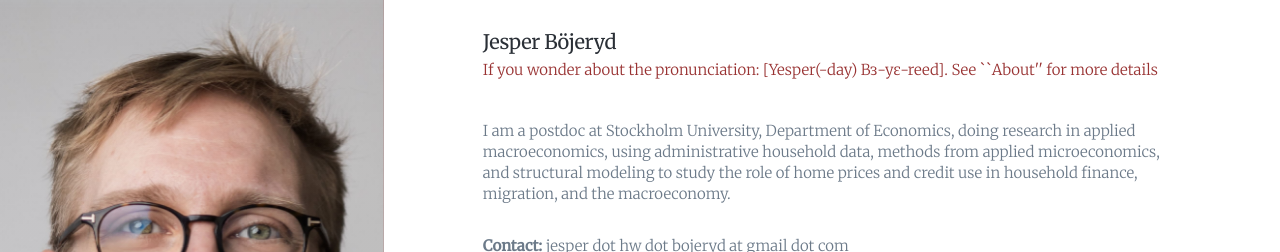
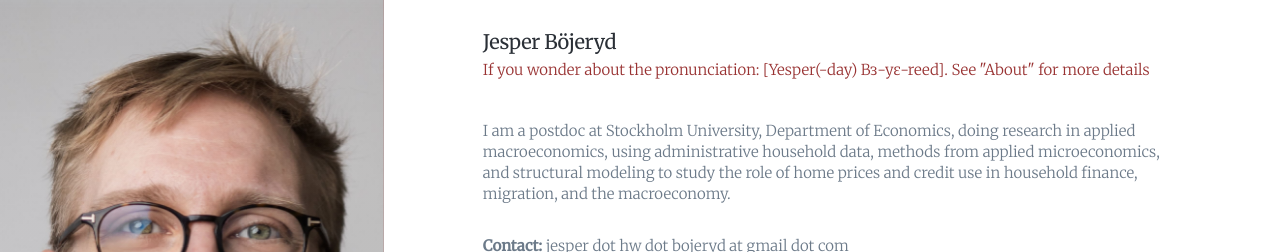
Before and after one commit to bojeryd91/bojeryd91.github.io, a Jekyll site: the page built from _pages/index.md, in a window 1280 px wide and 900 px high. Shown: the top 252 px of the window. Built offline with Jekyll 4.4.1, drawn with Linux system fonts in a browser that asks for light colours; nearby versions of some CDN libraries; some web fonts are replaced.

```diff
--- a/_pages/index.md
+++ b/_pages/index.md
@@ -1,6 +1,6 @@
 ---
 title: Jesper Böjeryd
-subtitle: "If you wonder about the pronunciation: [Yesper(-day) Bɜ-yɛ-reed]. See ``About'' for more details"
+subtitle: 'If you wonder about the pronunciation: [Yesper(-day) Bɜ-yɛ-reed]. See "About" for more details'
 featured_image: /images/headshot1.jpg
 ---
 
```
